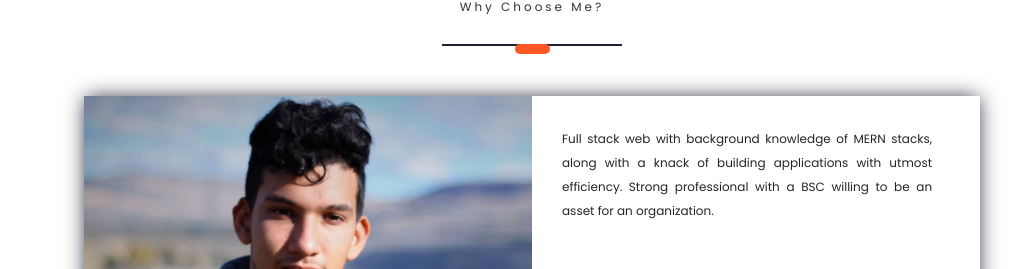
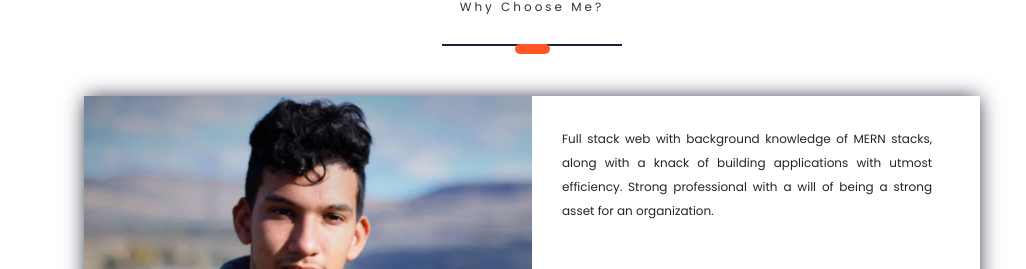
Before and after one commit to hernajor133/That-Chicano-Dev, a React (Create React App) app in the folder client/: page / in a window 1280 px wide. Shown: the part 915-1184 px from the top of the page, without its empty margins (108-1134 px from the left). Built offline with nearby package versions, Linux system fonts and the light colour scheme; a web font is replaced by a local one.

Commit message:
more changes

```diff
--- a/client/src/PortfolioContainer/AboutMe/AboutMe.js
+++ b/client/src/PortfolioContainer/AboutMe/AboutMe.js
@@ -14,7 +14,7 @@ export default function AboutMe (props) {
     const fadeInSubscription = ScrollService.currentScreenFadeIn.subscribe(fadeInScreenHandler);
 
     const SCREEN_CONSTANTS = {
-        description: "Full stack web with background knowledge of MERN stacks, along with a knack of building applications with utmost efficiency. Strong professional with a BSC willing to be an asset for an organization.",
+        description: "Full stack web with background knowledge of MERN stacks, along with a knack of building applications with utmost efficiency. Strong professional with a will of being a strong asset for an organization.",
         highlights: {
             bullets: [
                 "Full Stack web and mobile development",
```
